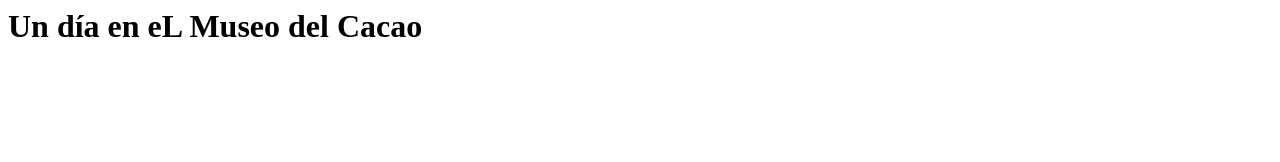
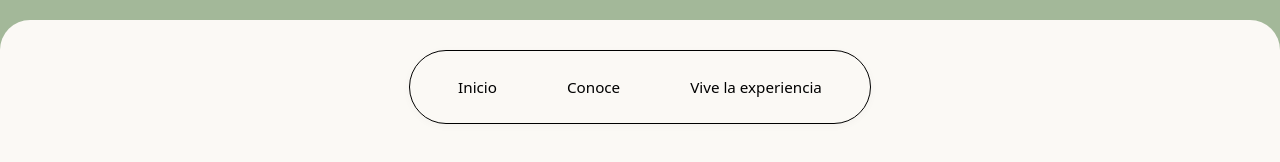
Before and after one commit to ValeriaQuimi/Explorando-la-cultura-con-la-web, a plain HTML site: page index.html in a window 1280 px wide. Drawn offline with Linux system fonts and the light colour scheme.

Commit message:
Create estilos.css

```diff
--- /dev/null
+++ b/estilos.css
@@ -0,0 +1,53 @@
+
+body {
+  margin: 0;
+  padding: 0;
+  background-color: #a3b899;
+  font-family: system-ui, -apple-system, sans-serif;
+}
+
+
+.card-container {
+  background-color: #fbf9f5;
+  border-top-left-radius: 30px;
+  border-top-right-radius: 30px;
+  margin-top:20px;
+  padding: 30px 20px;
+  min-height: 100vh;
+  box-sizing: border-box;
+}
+
+.cabecera {
+  display: flex;
+  justify-content: center;
+  width: 100%;
+  margin-bottom: 30px;
+}
+
+
+.navbar {
+  display: flex;
+  align-items: center;
+  justify-content: center;
+  padding: 25px 48px;
+  background-color: transparent;
+  border: 1px solid #000000;
+  border-radius: 9999px;
+  box-shadow: 0 2px 8px rgba(0, 0, 0, 0.03);
+}
+
+.navbar ul {
+  display: flex;
+  align-items: center;
+  gap: 70px;
+  list-style: none;
+  margin: 0;
+  padding: 0;
+}
+
+.navbar a {
+  color: #000000;
+  text-decoration: none;
+  font-weight: 500;
+  font-size: 0.95rem;
+}
--- a/index.html
+++ b/index.html
@@ -1,10 +1,13 @@
 <! DOCTYPE html>
 
-<html lang="es">
+    <html lang="es">
+
     <head>
-        <meta charset = "UTF-8">
-        <meta name="description" content= "Visita al Museo del Cacao">
+        <meta charset="UTF-8">
+        <meta name="viewport" content="width=device-width, initial-scale=1.0">
+        <meta name="description" content="Visita al Museo del Cacao">
         <title>Un día en el Museo del Cacao</title>
+        <link rel="stylesheet" href="estilos.css">
 
 
 
@@ -12,6 +15,19 @@
 
 
     <body>
-        <h1>Un día en eL Museo del Cacao</h1>
+        <main class="card-container">
+            <header class="cabecera">
+                <nav class="navbar" aria-label="Secciones">
+                    <ul>
+                        <li><a href="#inicio">Inicio</a></li>
+                        <li><a href="#conoce">Conoce</a></li>
+                        <li><a href="#experiencia">Vive la experiencia</a></li>
+                    </ul>
+                </nav>
+            </header>
+
+        </main>
+
     </body>
-</html>
+
+    </html>
```
